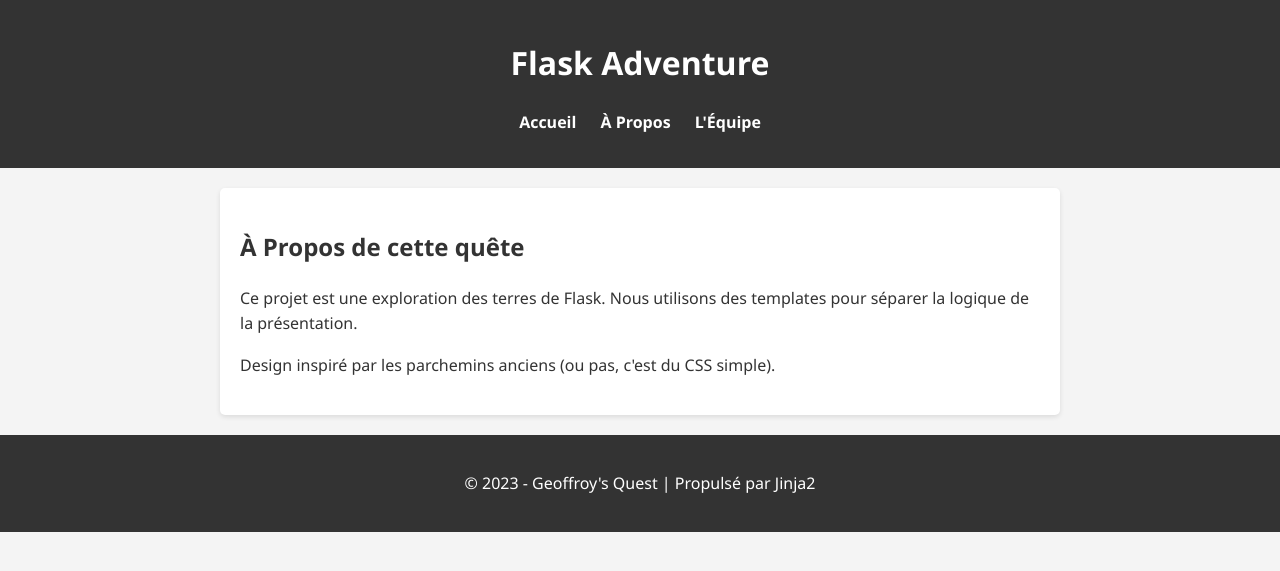
After one commit to Hylst/my-WEB-Back-End-Python-PHP-code, a Flask app: template Python_web/03_flask_templates/templates/about.html in a window 1280 px wide. The commit adds this page. Shown: the top 571 px of the page. Run offline with Flask 3, Linux system fonts and the light colour scheme; the template is opened without the code that fills it, so the values that code supplies are empty.

Commit message:
Upgrade Ex 3 : Static CSS, NavMenu et Complex Data

```diff
--- /dev/null
+++ b/Python_web/03_flask_templates/static/css/style.css
@@ -0,0 +1,52 @@
+body {
+    font-family: 'Segoe UI', Tahoma, Geneva, Verdana, sans-serif;
+    line-height: 1.6;
+    margin: 0;
+    padding: 0;
+    background-color: #f4f4f4;
+    color: #333;
+}
+
+header {
+    background: #333;
+    color: #fff;
+    padding: 1rem;
+    text-align: center;
+}
+
+nav ul {
+    list-style: none;
+    padding: 0;
+}
+
+nav ul li {
+    display: inline;
+    margin: 0 10px;
+}
+
+nav a {
+    color: #fff;
+    text-decoration: none;
+    font-weight: bold;
+}
+
+nav a:hover {
+    color: #FFA500;
+}
+
+main {
+    max-width: 800px;
+    margin: 20px auto;
+    padding: 20px;
+    background: #fff;
+    box-shadow: 0 2px 5px rgba(0,0,0,0.1);
+    border-radius: 5px;
+}
+
+footer {
+    text-align: center;
+    padding: 20px;
+    background: #333;
+    color: #fff;
+    margin-top: 20px;
+}
--- /dev/null
+++ b/Python_web/03_flask_templates/templates/about.html
@@ -0,0 +1,14 @@
+{% extends "layout.html" %}
+
+{% block title %}À Propos{% endblock %}
+
+{% block content %}
+<h2>À Propos de cette quête</h2>
+<p>
+    Ce projet est une exploration des terres de Flask.
+    Nous utilisons des templates pour séparer la logique de la présentation.
+</p>
+<p>
+    Design inspiré par les parchemins anciens (ou pas, c'est du CSS simple).
+</p>
+{% endblock %}
--- a/Python_web/03_flask_templates/templates/layout.html
+++ b/Python_web/03_flask_templates/templates/layout.html
@@ -4,19 +4,28 @@
 <head>
     <meta charset="UTF-8">
     <title>{% block title %}Mon App Flask{% endblock %}</title>
+    <!-- Chargement du CSS statique -->
+    <link rel="stylesheet" href="{{ url_for('static', filename='css/style.css') }}">
 </head>
 
 <body>
-    <header style="background: #eee; padding: 10px;">
-        <strong>Flask App</strong>
+    <header>
+        <h1>Flask Adventure</h1>
+        <nav>
+            <ul>
+                <li><a href="/">Accueil</a></li>
+                <li><a href="/about">À Propos</a></li>
+                <li><a href="/team">L'Équipe</a></li>
+            </ul>
+        </nav>
     </header>
 
-    <main style="padding: 20px;">
+    <main>
         {% block content %}{% endblock %}
     </main>
 
-    <footer style="margin-top: 20px; font-size: small; color: grey;">
-        &copy; 2023 - Geoffroy's Quest
+    <footer>
+        <p>&copy; 2023 - Geoffroy's Quest | Propulsé par Jinja2</p>
     </footer>
 </body>
 
```
Also changed, not shown: Python_web/03_flask_templates/app.py (+17 -4 lines), Python_web/03_flask_templates/templates/team.html (added, +21 -0 lines).
